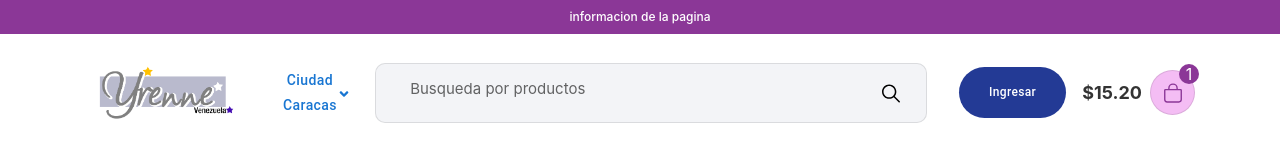
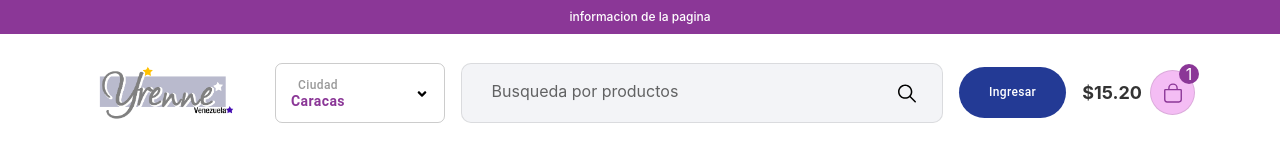
Before and after one commit to erick-acosta/Tienda, a React (Create React App) app in the folder tienda/: page / in a window 1280 px wide. Shown: the top 149 px of the page. Built offline with nearby package versions, Linux system fonts and the light colour scheme.

Commit message:
actualizacion 1

```diff
--- a/tienda/src/App.css
+++ b/tienda/src/App.css
@@ -34,7 +34,7 @@ button{text-transform: capitalize !important;}
 .btn-sml svg{font-size: 20px;}
 
 
- .container{max-width: 90%;}
+
 
 .headerWrapper {border-bottom: 2px solid rgba(0,0,0,0.1); }
 
@@ -44,18 +44,25 @@ button{text-transform: capitalize !important;}
 .headerWrapper .header  {width: 100%; height: auto; padding: 25px 0px;  }
 .logoWrapper img { width: 100%; }
 
-.headerWrapper .header .part2 .ciudadDrop {width: 170px ; height: 60px; min-width: 170px; color: #000 !important; border: 1px solid rgba(0,0,0,0.20) !important;border-radius : 7px !important; padding: 10px 15px !important;  }
-.headerWrapper .header .part2 .ciudadDrop {text-align: left; justify-content: flex-start !important;}
-.headerWrapper .header .part2 .ciudadDrop .label {font-size: 12px !important; text-transform: capitalize !important; color: rgba(0,0,0,0.7) !important; line-height: 16px; }
-.headerWrapper .header .part2 .ciudadDrop .name {font-size: 14px !important; text-transform: capitalize !important; color: #8b3797 !important; font-weight: 700;  line-height: 16px; }
-.headerWrapper .header .part2 .ciudadDrop span.ml-auto svg{opacity: 0.7; }
+.headerWrapper .header .part2 .ciudadDropdown {width: 170px ; height: 60px; min-width: 170px; color: #000 !important; border: 1px solid rgba(0,0,0,0.20) !important; border-radius : 7px !important; padding: 10px 15px !important;  }
 
-.headerSearch{ width: 60%; height: 60px; background: #f3f4f7; padding: 10px;  position: relative; border-radius: 10px; border: 1px solid rgba(0,0,0,0.1);}
- .headerSearch input{ background: transparent !important; outline: none !important; font-size: 15px; color: #8b3797; width: 100%; height: 30px; border: 0px !important;padding: 0px 20px !important ;}
+
+.headerWrapper .header .part2 .cciudadDropdown {text-align: left; justify-content: flex-start !important;}
+
+.headerWrapper .header .part2 .ciudadDropdown .label {font-size: 12px !important; text-transform: capitalize !important; color: rgba(0,0,0,0.4) !important; line-height: 16px; }
+
+.headerWrapper .header .part2 .ciudadDropdown .name {font-size: 14px !important; text-transform: capitalize !important; color: #8b3797 !important; font-weight: 700;  line-height: 16px; }
+
+.headerWrapper .header .part2 .ciudadDropdown span .ml-auto svg{opacity: 0.7; }
+
+.headerSearch{ width: 60%; height: 60px; background: #f3f4f7; padding: 5px;  position: relative; border-radius: 10px; border: 1px solid rgba(0,0,0,0.1);}
+
+ .headerSearch input{ background: transparent !important; outline: none !important; font-size: 16px; color: #8b3797; width: 100%; height: 45px; border: 0px !important;padding: 0px 20px !important ;}
 
  .headerSearch input::-webkit-input-placeholder{color: rgba(0,0,0,0.6);}
 
  .headerSearch button{position: absolute; top: 10px; right: 15px; z-index: 100; min-width: 40px !important; height: 40px !important; width: 40px !important; border-radius: 50% !important; color: #000;}
+
  .headerSearch button svg{font-size: 25px;}
 
 header .part3 .circle{ align-items: center; justify-content: center; min-width: 45px !important; height: 45px !important; width: 45px !important; border-radius: 50% !important; border: 1px solid rgba(0,0,0,0.1) !important; color: #000;}
--- a/tienda/src/Components/Header/index.js
+++ b/tienda/src/Components/Header/index.js
@@ -1,10 +1,7 @@
-
 import { Link } from "react-router-dom";
 import Logo from "../../assets/img/EMBLEMA YRENNE - GF RGB.png";
-
 import { FiUser } from "react-icons/fi";
 import { IoBagOutline } from "react-icons/io5";
-
 import CiudadDropdown from "../ciudadDropdown";
 import { Button } from "@mui/material";
 import SearchBox from "./SearchBox";
@@ -12,16 +9,14 @@ import Navigation from "../Navigation";
 import { MyContext } from "../../App";
 import { useContext } from "react";
 const Header = () => {
-
   const context = useContext(MyContext);
 
-    return (  <>
-
+  return (
+    <>
       <div className="headerWrapper">
         <div className="top-strip bg-purple">
           <div className="container">
-                <p className="mb-0 mt-0 text-center" > informacion de la pagina</p>
-
+            <p className="mb-0 mt-0 text-center"> informacion de la pagina</p>
           </div>
         </div>
 
@@ -29,46 +24,56 @@ const Header = () => {
           <div className="container">
             <div className="row">
               <div className="logoWrapper d-flex align-items-center col-sm-2">
-                <Link to="/"><img src={Logo} alt="yrenestar" /></Link>
+                <Link to="/">
+                  <img src={Logo} alt="yrenestar" />
+                </Link>
+              </div>
 
-                </div>
               <div className="col-sm-10 d-flex align-items-center part2">
+                <CiudadDropdown />
 
-                    <CiudadDropdown/>
+                <SearchBox />
 
-                    <SearchBox/>
-
-                <div className=" part3 d-flex align-items-center ml-auto" >
-                {
-                    context.isLogin!==true ? <Link to="/signIn"> <Button className="btn-blue btn-lg btn-big btn-round mr-3">Ingresar</Button> </Link> :
-                    <Button className="circle mr-3">  <FiUser />     </Button>
-                }
+                <div className=" part3 d-flex align-items-center ml-auto">
+                  {context.isLogin !== true ? (
+                    <Link to="/signIn">
+                      {" "}
+                      <Button className="btn-blue btn-lg btn-big btn-round mr-3">
+                        Ingresar
+                      </Button>{" "}
+                    </Link>
+                  ) : (
+                    <Button className="circle mr-3">
+                      {" "}
+                      <FiUser />{" "}
+                    </Button>
+                  )}
 
                   <div className="ml-auto cartTab d-flex align-items-center">
                     <span className="price"> $15.20 </span>
                     <div className="position-relative">
-                           <Link to="/cart"><Button className="circle ml-2">  <IoBagOutline />     </Button>
-                           <span className="count d-flex align-items-center justify-content-center">  1  </span>
+                      <Link to="/cart">
+                        <Button className="circle ml-2">
+                          {" "}
+                          <IoBagOutline />{" "}
+                        </Button>
+                        <span className="count d-flex align-items-center justify-content-center">
+                          {" "}
+                          1{" "}
+                        </span>
                       </Link>
                     </div>
-
                   </div>
-
                 </div>
-
               </div>
-
             </div>
-
           </div>
-
         </header>
 
-        <Navigation/>
-
+        <Navigation />
       </div>
-    </>  )
-}
-
+    </>
+  );
+};
 
 export default Header;
--- a/tienda/src/Components/ciudadDropdown/index.js
+++ b/tienda/src/Components/ciudadDropdown/index.js
@@ -22,6 +22,7 @@ const CiudadDropdown = () => {
 
     return(
         <>
+
         <Button className="ciudadDropdown" onClick={()=>setisOpenModal(true)}>
                         <div className=" info d-flex flex-column">
                             <span className='label'> Ciudad</span>
```
Also changed, not shown: tienda/src/Components/Header/SearchBox/index.js (+9 -14 lines). Lines whose indentation alone changed are shown as unchanged.
